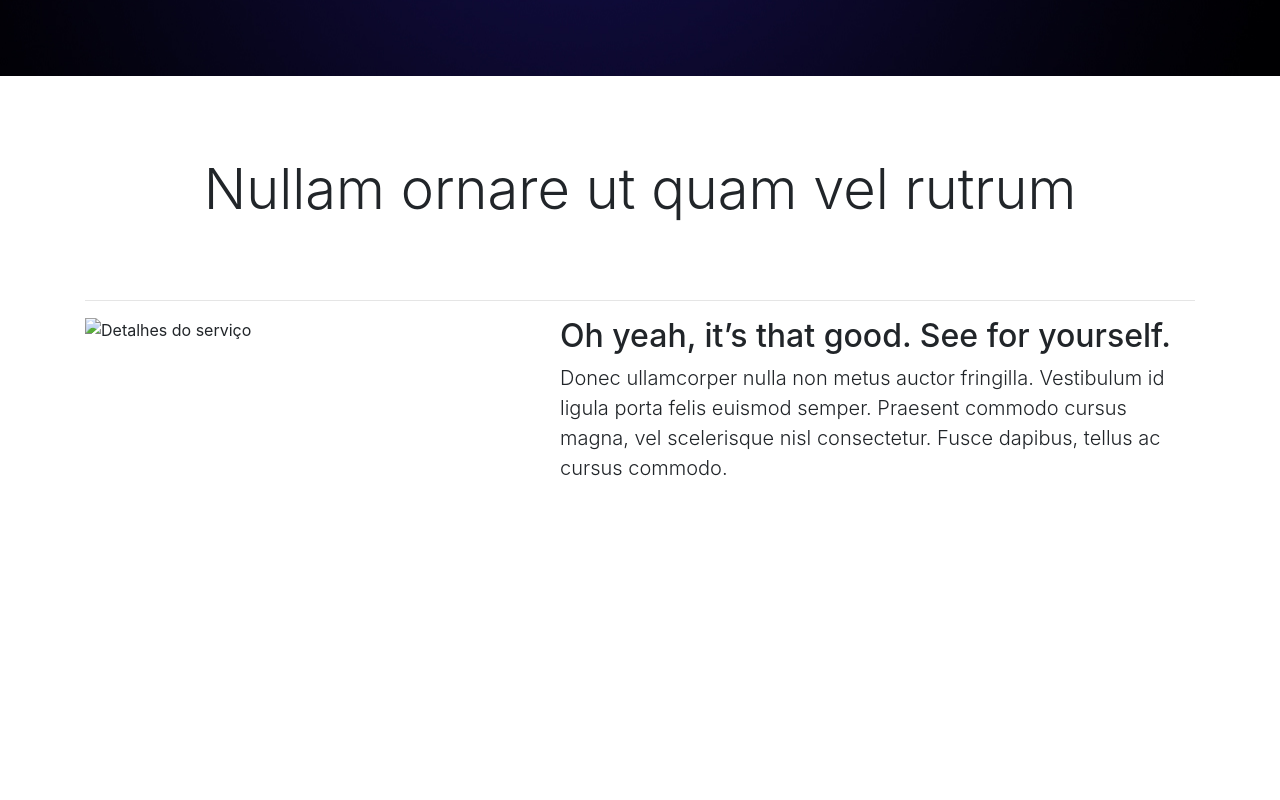
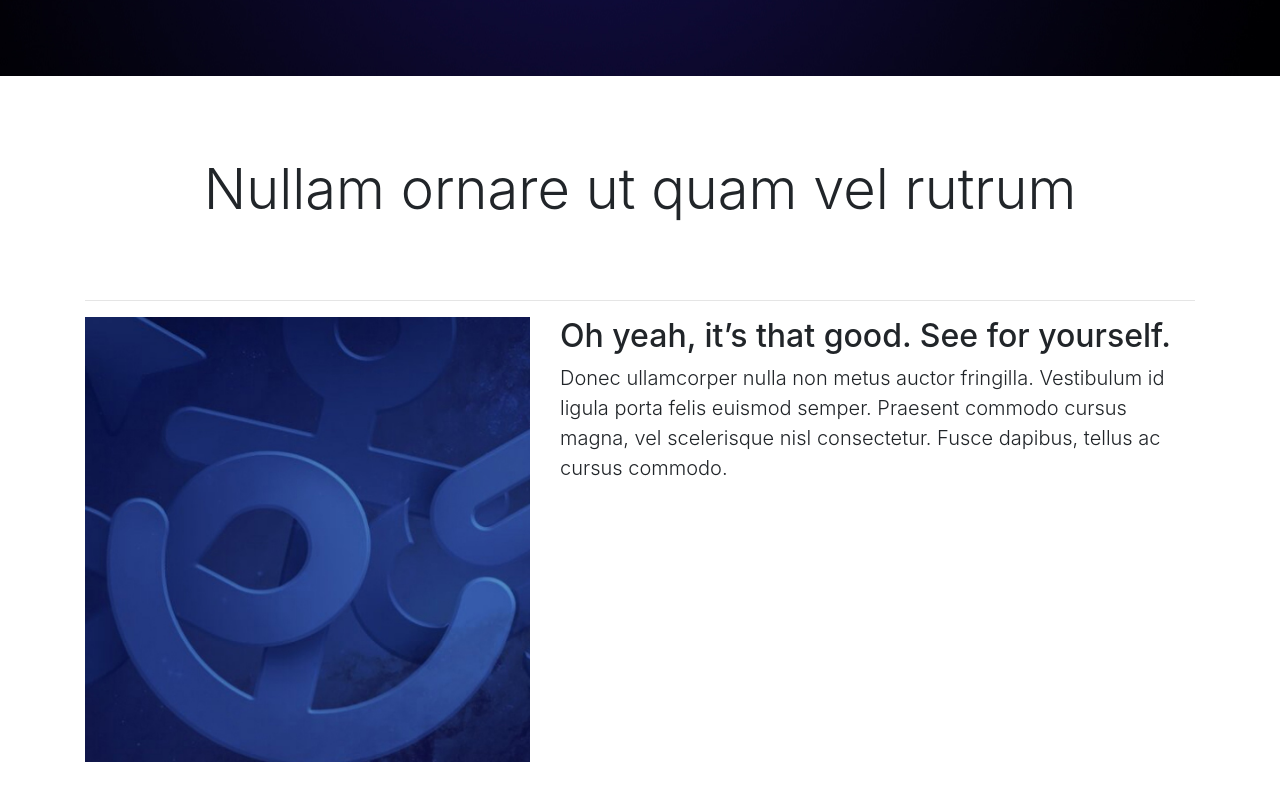
Before and after one commit to klingerdev/teste02, a plain HTML site: page index.html in a window 1280 px wide. Shown: the part 1620-2420 px from the top of the page. Before the commit the page ends 2199 px from the top, so only its background shows below. Drawn offline with nearby package versions, Linux system fonts and the light colour scheme; files that its build step writes are made by us from their sources; files whose address does not match are found by name.

Commit message:
Update index.html

```diff
--- a/index.html
+++ b/index.html
@@ -91,7 +91,7 @@
                         <p class="lead">Donec ullamcorper nulla non metus auctor fringilla. Vestibulum id ligula porta felis euismod semper. Praesent commodo cursus magna, vel scelerisque nisl consectetur. Fusce dapibus, tellus ac cursus commodo.</p>
                     </div>
                     <div class="col-md-5 order-md-1">
-                        <img src="imagem/detalhes_servico.jpg" class="bd-placeholder-img bd-placeholder-img-lg featurette-image img-fluid mx-auto" width="500" height="500" alt="Detalhes do serviço">
+                        <img src="detalhes_servico.jpg" class="bd-placeholder-img bd-placeholder-img-lg featurette-image img-fluid mx-auto" width="500" height="500" alt="Detalhes do serviço">
 
 
                     </div>
```
